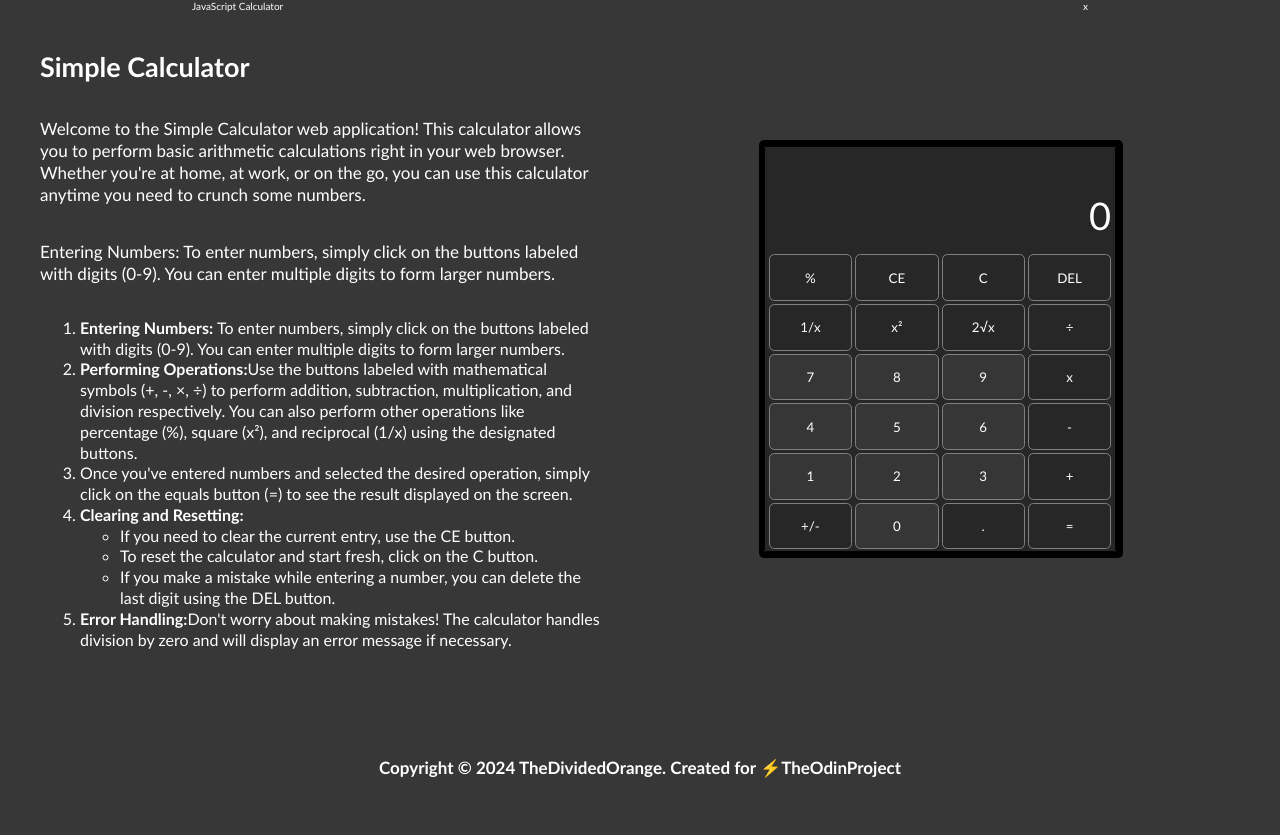
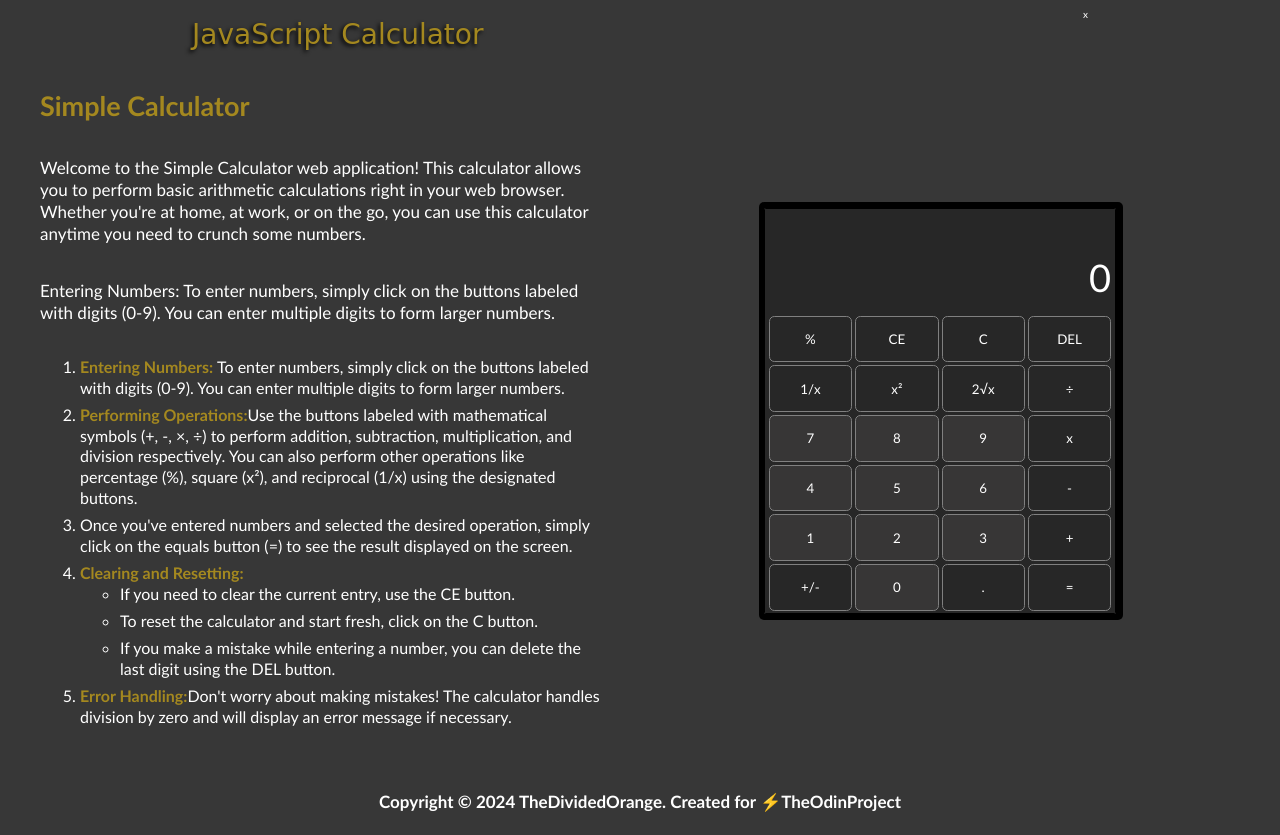
Before and after one commit to thedividedorange/Project-Calculator-js, a plain HTML site: page index.html in a window 1280 px wide. Before the commit the page ends 800 px from the top, so only its background shows below. Drawn offline with Linux system fonts and the light colour scheme.

Commit message:
update topnav styling and headings

```diff
--- a/css/style.css
+++ b/css/style.css
@@ -9,9 +9,8 @@ html{
 
 h1 {
     font-size:2.7rem;
+    color: rgba(166, 138, 31, 0.988);
 }
-
-
 
 body {
     display: flex;
@@ -35,6 +34,14 @@ ol, ul {
     line-height: 1.3em;
 }
 
+li {
+    margin: 0 0 0.4em;
+}
+
+b {
+    color: rgba(166, 138, 31, 0.988);
+}
+
 #container-top{
     display:flex;
     align-items:center;
@@ -43,7 +50,7 @@ ol, ul {
 
 header {
     display: flex;
-    margin: 0 15%;
+    margin: 8px 15% 0;
     width: 100%;
     max-width: 1200px;
 }
@@ -51,6 +58,15 @@ header {
 .navbar {
     display: flex;
     width: 100%;
+}
+
+.leftnav {
+    font-family: 'Brush Script MT', cursive;
+    font-size: 2.8rem;
+    color: rgba(166, 138, 31, 0.988);
+    font-weight: 500;
+    text-shadow: -2px 2px 4px rgb(0, 0, 0);
+    margin-top: 10px;
 }
 
 .rigtnav {
```
